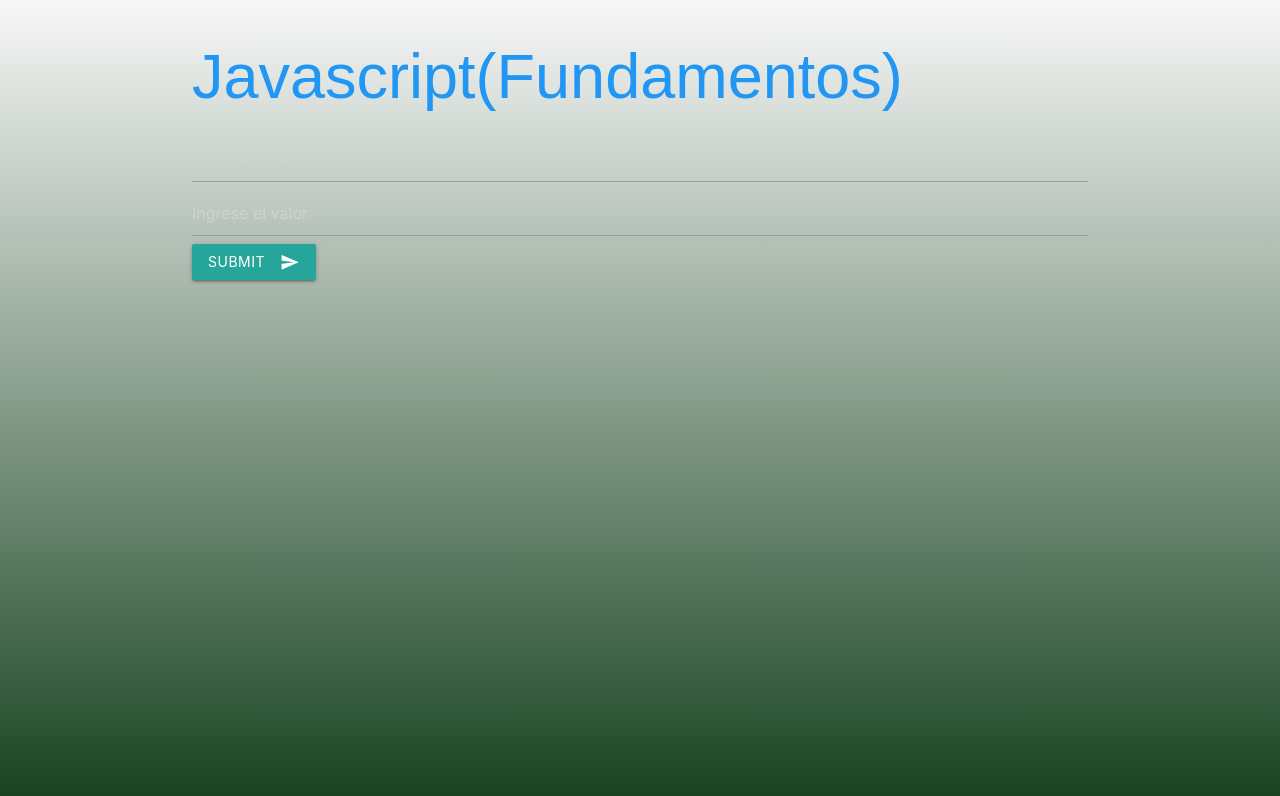
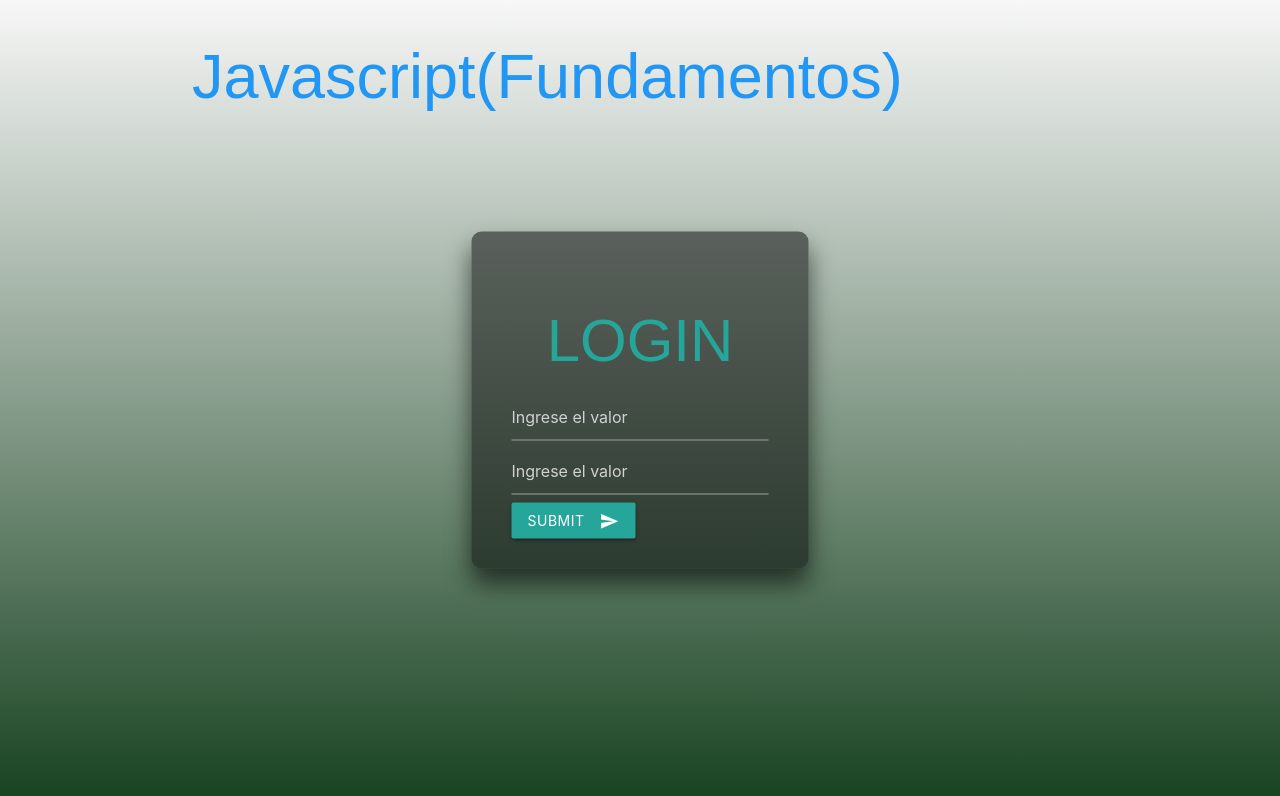
Before and after one commit to alforhanz/CURSO-JS, a plain HTML site: page index.html in a window 1280 px wide. Drawn offline with nearby package versions, Linux system fonts and the light colour scheme; some packages are replaced by stand-ins of ours; a script that the page names is missing.

Commit message:
Actualizando Repositorio 28-04-24

```diff
--- a/css/misestilos.css
+++ b/css/misestilos.css
@@ -7,3 +7,25 @@ body {
     font-family: sans-serif;
     background: linear-gradient(#f7f7f7, #184321);
 }
+
+.main-box {
+    position: absolute;
+    top: 50%;
+    left: 50%;
+    width: 337px;
+    height: 337px;
+    padding: 40px;
+    transform: translate(-50%, -50%);
+    background: rgba(0, 0, 0, 0.5);
+    box-sizing: border-box;
+    box-shadow: 0 15px 25px rgba(0, 0, 0, 0.6);
+    border-radius: 10px;
+}
+h2 {
+    text-align: center;
+    position: relative;
+    font-size: 60px;
+    text-transform: uppercase;
+    color: #26a69a;
+   /* //padding-top: 200px; */
+}
--- a/index.html
+++ b/index.html
@@ -13,11 +13,14 @@
 <body>
     <div class="container">
         <h1 class="blue-text">Javascript(Fundamentos)</h1>
-        <input id="num1" type="text" placeholder="Ingrese el valor" class="teal-text">
-        <input id="num2" type="text" placeholder="Ingrese el valor" class="teal-text">
-        <button class="btn waves-effect waves-light" type="submit" name="action" onclick="sumando()">Submit
-            <i class="material-icons right">send</i>
-        </button>
+        <div class="main-box">
+            <h2>Login</h2>
+            <input id="num1" type="text" placeholder="Ingrese el valor" class="teal-text">
+            <input id="num2" type="text" placeholder="Ingrese el valor" class="teal-text">
+            <button class="btn waves-effect waves-light" type="submit" name="action" onclick="sumando()">Submit
+                <i class="material-icons right">send</i>
+            </button>
+        </div>
     </div>
     <!-- Compiled and minified JavaScript -->
     <script src="https://cdnjs.cloudflare.com/ajax/libs/materialize/1.0.0/js/materialize.min.js"></script>
```
